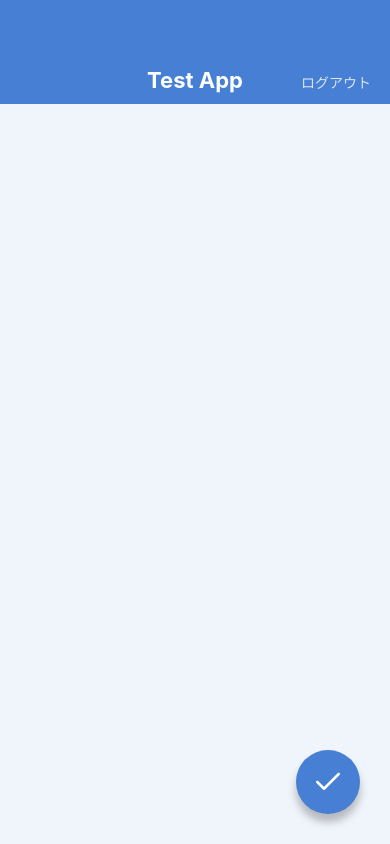
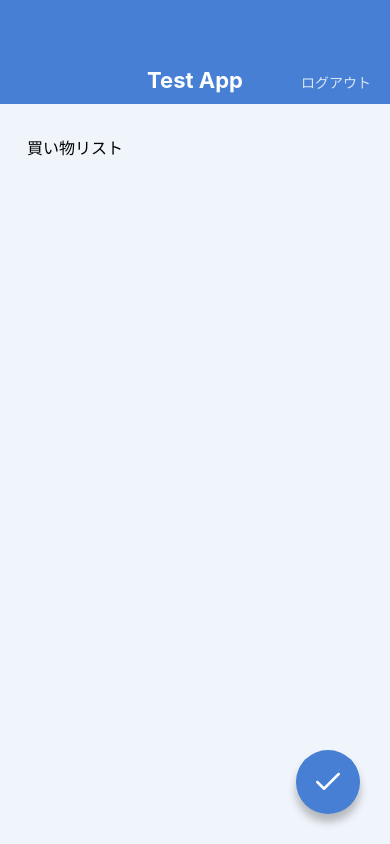
Before and after one commit to iriemomoka/test_app, a React Native app: screen / in a window 390 px wide. Built offline with nearby package versions, Linux system fonts and the light colour scheme.

Commit message:
Replace KeyboardAvoidingView and KeyboardSafeView

```diff
--- a/App.jsx
+++ b/App.jsx
@@ -2,11 +2,11 @@
 
 // import MemoListScreen from './src/screens/MemoListScreen';
 // import MemoDetaileScreen from './src/screens/MemoDetailScreen';
-// import MemoEditScreen from './src/screens/MemoEditScreen';
-import MemoCreateScreen from './src/screens/MemoCreateScreen';
+import MemoEditScreen from './src/screens/MemoEditScreen';
+// import MemoCreateScreen from './src/screens/MemoCreateScreen';
 
 export default function App() {
   return (
-    <MemoCreateScreen />
+    <MemoEditScreen />
   );
 }
--- /dev/null
+++ b/src/components/KeyboardSafeView.jsx
@@ -0,0 +1,73 @@
+import React, { useRef, useState, useEffect } from 'react';
+import {
+  Keyboard, Dimensions, Animated, ViewPropTypes,
+} from 'react-native';
+import { node } from 'prop-types';
+
+export default function KeyboardSafeView({ children, style }) {
+  const initialViewHeight = useRef(null);
+  const animatedViewHeight = useRef(null);
+  const [viewHeight, setViewHeight] = useState(null);
+
+  useEffect(() => {
+    Keyboard.addListener('keyboardDidShow', handleShow);
+    Keyboard.addListener('keyboardDidHide', handleHide);
+    return () => {
+      Keyboard.removeListener('keyboardDidShow', handleShow);
+      Keyboard.removeListener('keyboardDidHide', handleHide);
+    };
+  }, []);
+
+  useEffect(() => {
+    if ([initialViewHeight, animatedViewHeight, viewHeight].some((val) => val === null)) { return; }
+    // height is not supported with useNativeDriver: true
+    // https://github.com/react-native-community/react-native-modal/issues/163
+    if (viewHeight === initialViewHeight.current) {
+      Animated.timing(animatedViewHeight.current,
+        { toValue: initialViewHeight.current, duration: 300, useNativeDriver: false }).start();
+    } else {
+      Animated.timing(animatedViewHeight.current,
+        { toValue: viewHeight, duration: 300, useNativeDriver: false }).start();
+    }
+  }, [viewHeight]);
+
+  const handleShow = ({ endCoordinates }) => {
+    if (endCoordinates.height && initialViewHeight.current) {
+      const keyboardHeight = Dimensions.get('window').height - endCoordinates.screenY;
+      setViewHeight(initialViewHeight.current - keyboardHeight);
+    }
+  };
+
+  const handleHide = () => {
+    setViewHeight(initialViewHeight.current);
+  };
+
+  const handleLayout = ({ nativeEvent }) => {
+    if (!initialViewHeight.current) {
+      const { height } = nativeEvent.layout;
+      // keep viewHeight as null not to trigger useEffect on mounting.
+      // Don't do this: setViewHeight(height);
+      initialViewHeight.current = height;
+      animatedViewHeight.current = new Animated.Value(height);
+    }
+  };
+
+  const animatedStyle = viewHeight ? {
+    height: animatedViewHeight.current,
+    flex: 0,
+  } : {};
+  return (
+    <Animated.View style={[style, animatedStyle]} onLayout={handleLayout}>
+      {children}
+    </Animated.View>
+  );
+}
+
+KeyboardSafeView.propTypes = {
+  children: node.isRequired,
+  style: ViewPropTypes.style,
+};
+
+KeyboardSafeView.defaultProps = {
+  style: null,
+};
--- a/src/screens/MemoCreateScreen.jsx
+++ b/src/screens/MemoCreateScreen.jsx
@@ -1,20 +1,21 @@
 import React from 'react';
 import {
-   View, TextInput, StyleSheet, KeyboardAvoidingView,
+   View, TextInput, StyleSheet,
 } from 'react-native';
 
 import AppBer from '../components/AppBer';
 import CircleButton from '../components/CircleButton';
+import KeyboardSafeView from '../components/KeyboardSafeView';
 
 export default function MemoCreateScreen() {
   return (
-    <KeyboardAvoidingView behavior="height" style={styles.container}>
+    <KeyboardSafeView style={styles.container}>
       <AppBer />
       <View style={styles.inputContainer}>
         <TextInput value="" multiline style={styles.input} />
       </View>
       <CircleButton name="check" />
-    </KeyboardAvoidingView>
+    </KeyboardSafeView>
   );
 }
 
--- a/src/screens/MemoEditScreen.jsx
+++ b/src/screens/MemoEditScreen.jsx
@@ -1,20 +1,21 @@
 import React from 'react';
 import {
-   View, TextInput, StyleSheet, KeyboardAvoidingView,
+   View, TextInput, StyleSheet,
 } from 'react-native';
 
 import AppBer from '../components/AppBer';
 import CircleButton from '../components/CircleButton';
+import KeyboardSafeView from '../components/KeyboardSafeView';
 
 export default function MemoEditScreen() {
   return (
-    <KeyboardAvoidingView behavior="height" style={styles.container}>
+    <KeyboardSafeView style={styles.container}>
       <AppBer />
       <View style={styles.inputContainer}>
         <TextInput value="買い物リスト" multiline style={styles.input} />
       </View>
       <CircleButton name="check" />
-    </KeyboardAvoidingView>
+    </KeyboardSafeView>
   );
 }
 
```
